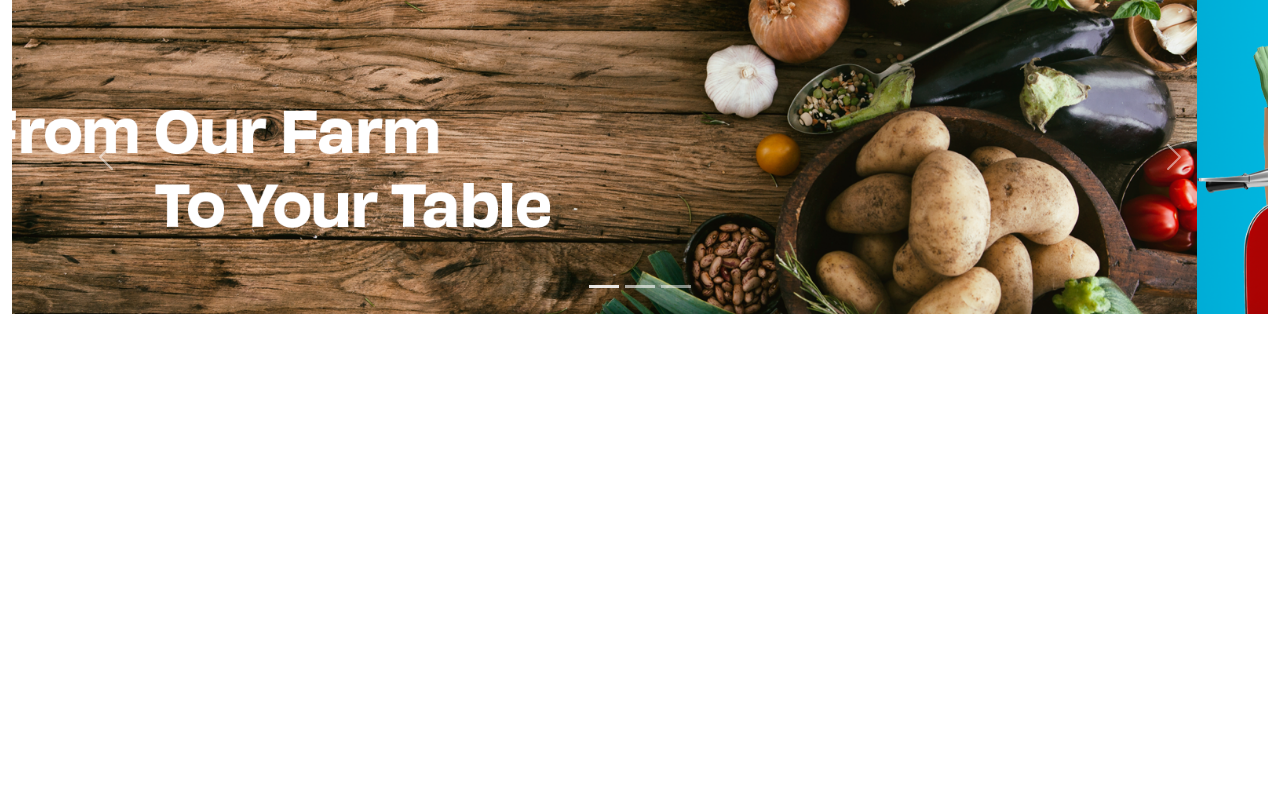
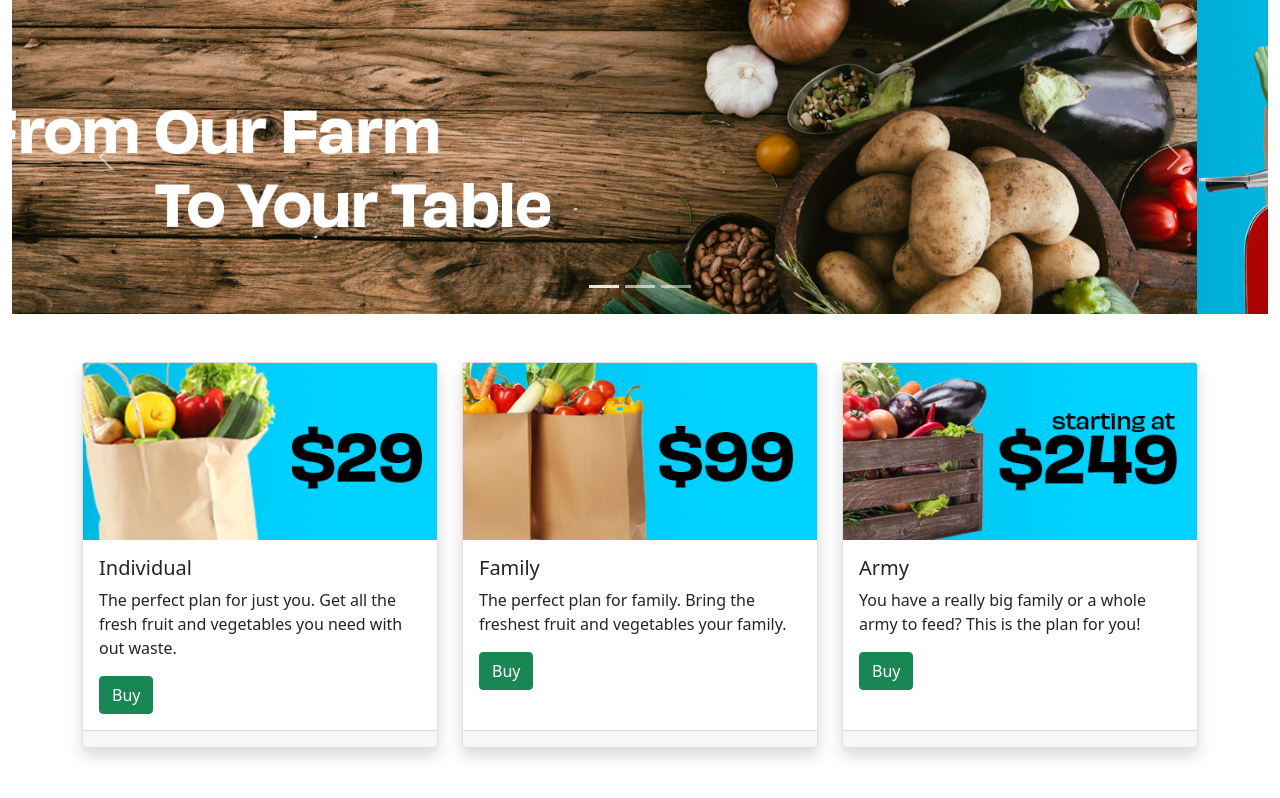
Before and after one commit to DJO52000/Bulding-The-Carousel, a plain HTML site: page index.html in a window 1280 px wide. Drawn offline with nearby package versions, Linux system fonts and the light colour scheme.

Commit message:
Cards Added
Cards added to the app

```diff
--- a/index.html
+++ b/index.html
@@ -43,6 +43,56 @@
                 <span class="visually-hidden">Next</span>
             </button>
         </div>
+        <div class="container pt-5">
+            <div class="row row-cols-1 row-cols-md-3 g-4">
+                <div class="col">
+                    <div class="card h-100 shadow">
+                        <img src="img/indplan.png" alt="Individual Plan" class="card-img-top">
+                        <div class="card-body">
+                            <h5 class="card-title">Individual</h5>
+                            <p class="card-text">
+                                The perfect plan for just you. Get all the fresh fruit and vegetables you need with out waste.
+                            </p>
+                            <a href="#" class="btn btn-success">Buy</a>
+                        </div>
+                        <div class="card-footer">
+                            <small class="text-muted"></small>
+                        </div>
+                    </div>
+                </div>
+                <div class="col">
+                    <div class="card h-100 shadow">
+                        <img src="img/FamilyPlan.png" alt="Family Plan" class="card-img-top">
+                        <div class="card-body">
+                            <h5 class="card-title">Family</h5>
+                            <p class="card-text">
+                                The perfect plan for family. Bring the freshest fruit and vegetables your family.
+                            </p>
+                            <a href="#" class="btn btn-success">Buy</a>
+                        </div>
+                        <div class="card-footer">
+                            <small class="text-muted"></small>
+                        </div>
+                    </div>
+                </div>
+                <div class="col">
+                    <div class="card h-100 shadow">
+                        <img src="img/armyplan.png" alt="Army Plan" class="card-img-top">
+                        <div class="card-body">
+                            <h5 class="card-title">Army</h5>
+                            <p class="card-text">
+                                You have a really big family or a whole army to feed? This is the plan
+                                for you!
+                            </p>
+                            <a href="#" class="btn btn-success">Buy</a>
+                        </div>
+                        <div class="card-footer">
+                            <small class="text-muted"></small>
+                        </div>
+                    </div>
+                </div>
+            </div>
+        </div>
     </div>
 
     <!-- Bootstrap JS -->
```
